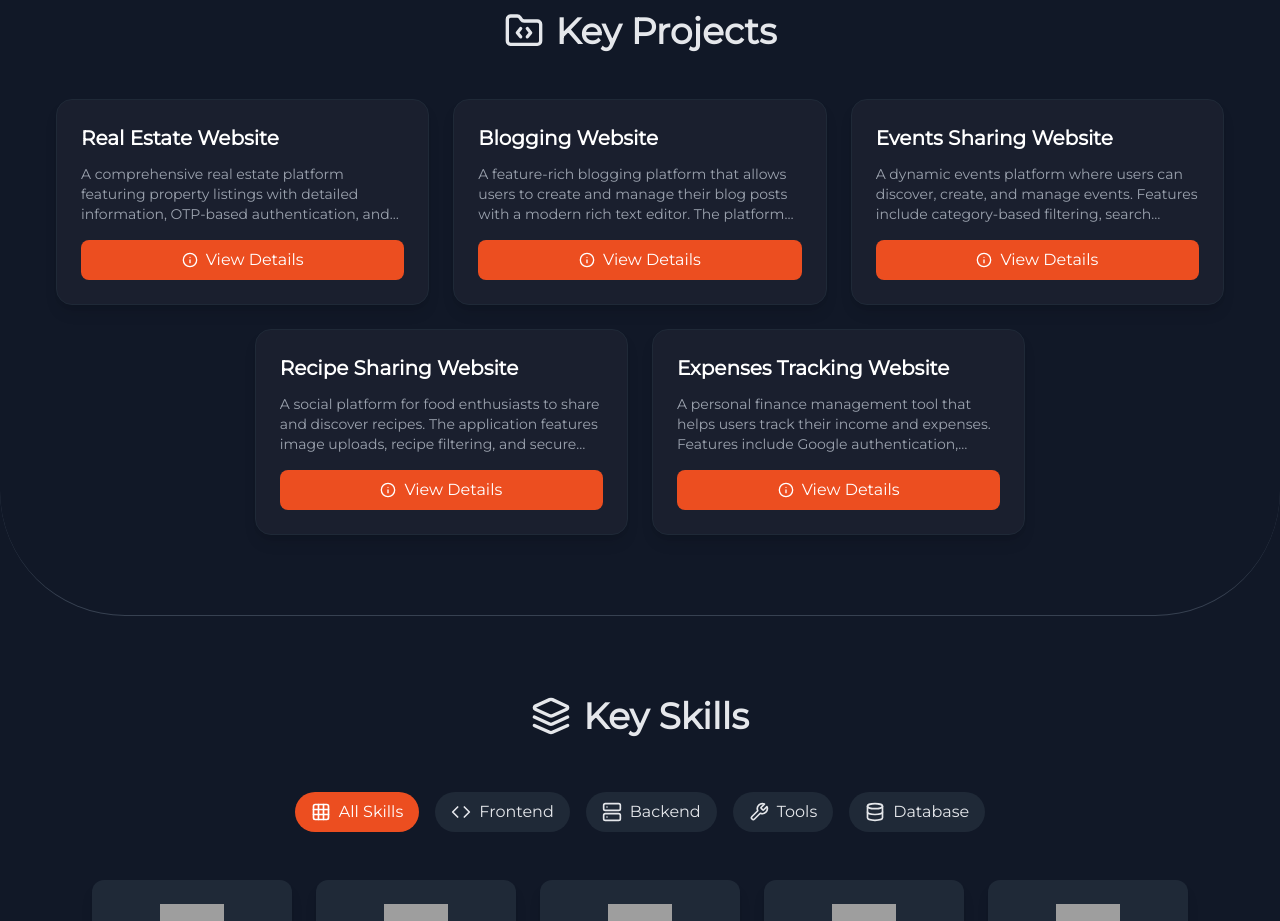
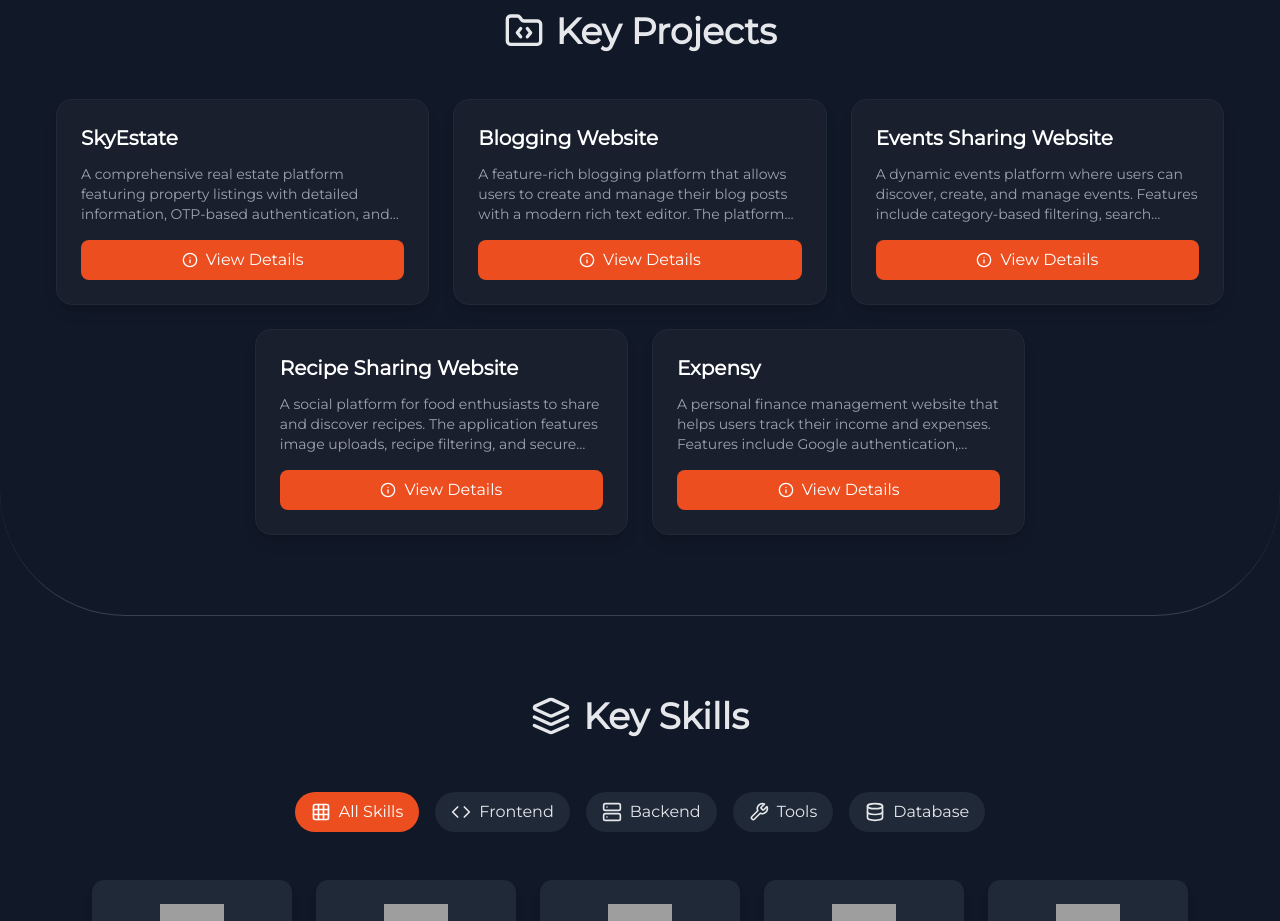
Before and after one commit to IamHamzaAziz/mern-portfolio, a React (Vite) app in the folder frontend/: page / in a window 1280 px wide. Shown: the part 820-1741 px from the top of the page. Built offline with nearby package versions, Linux system fonts and the light colour scheme; grey boxes are pictures that could not be loaded.

Commit message:
docs: changed project names of real estate and transactions tracking websites

```diff
--- a/frontend/src/sections/Projects.jsx
+++ b/frontend/src/sections/Projects.jsx
@@ -5,7 +5,7 @@ import { LuFolderCode } from 'react-icons/lu'
 const Projects = () => {
   const projects = [
     {
-      title: 'Real Estate Website',
+      title: 'SkyEstate',
       description: 'A comprehensive real estate platform featuring property listings with detailed information, OTP-based authentication, and an admin panel for managing properties and users. The platform includes rich text descriptions and a robust contact system.',
       githubLink: 'https://github.com/IamHamzaAziz/real-estate-website-mern',
       techStack: ['React', 'TypeScript', 'Node.js', 'MongoDB', 'Express', 'Shadcn UI', 'Tailwind CSS']
@@ -29,8 +29,8 @@ const Projects = () => {
       techStack: ['Django', 'Tailwind CSS', 'JavaScript']
     },
     {
-      title: 'Expenses Tracking Website',
-      description: 'A personal finance management tool that helps users track their income and expenses. Features include Google authentication, detailed transaction history, and comprehensive financial summaries.',
+      title: 'Expensy',
+      description: 'A personal finance management website that helps users track their income and expenses. Features include Google authentication, detailed transaction history, and comprehensive financial summaries.',
       githubLink: 'https://github.com/IamHamzaAziz/expense-tracker-react-firebase',
       techStack: ['React', 'TypeScript', 'Firebase', 'Firestore', 'Tailwind CSS']
     }
```
